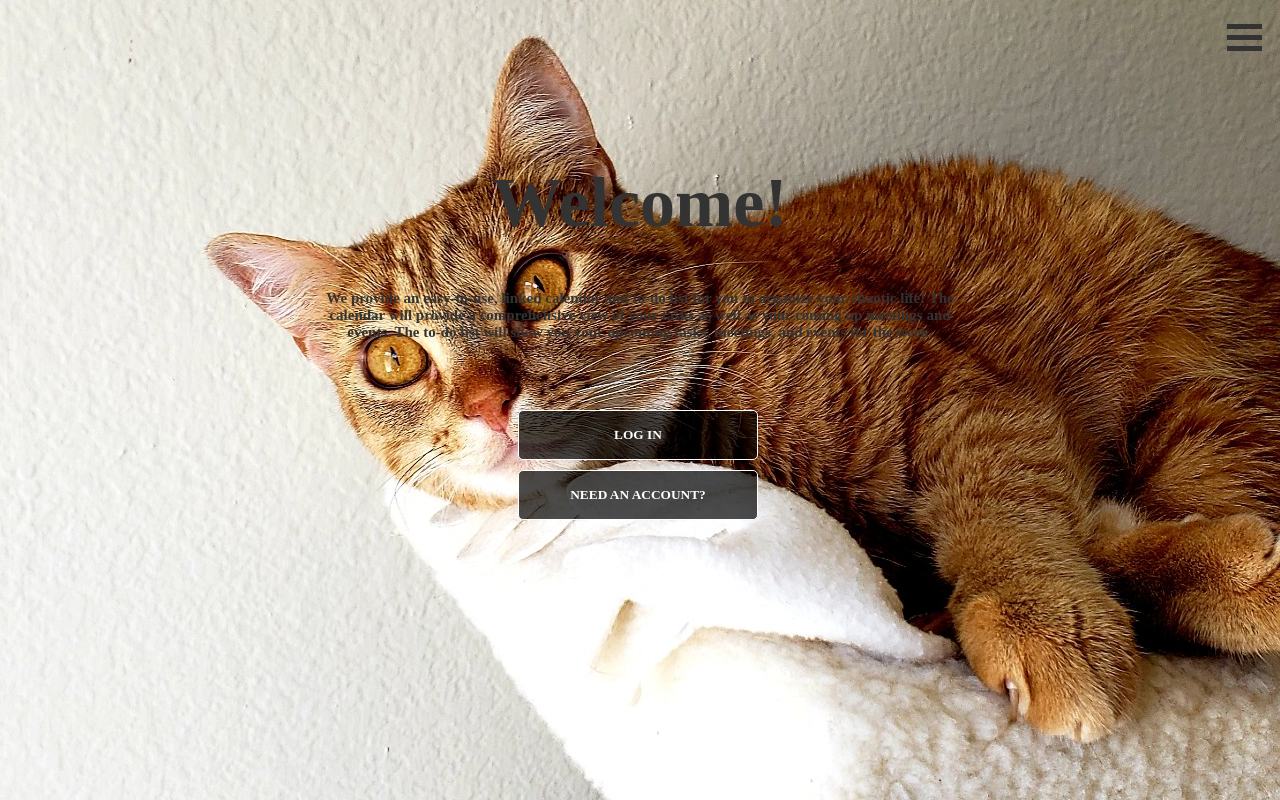
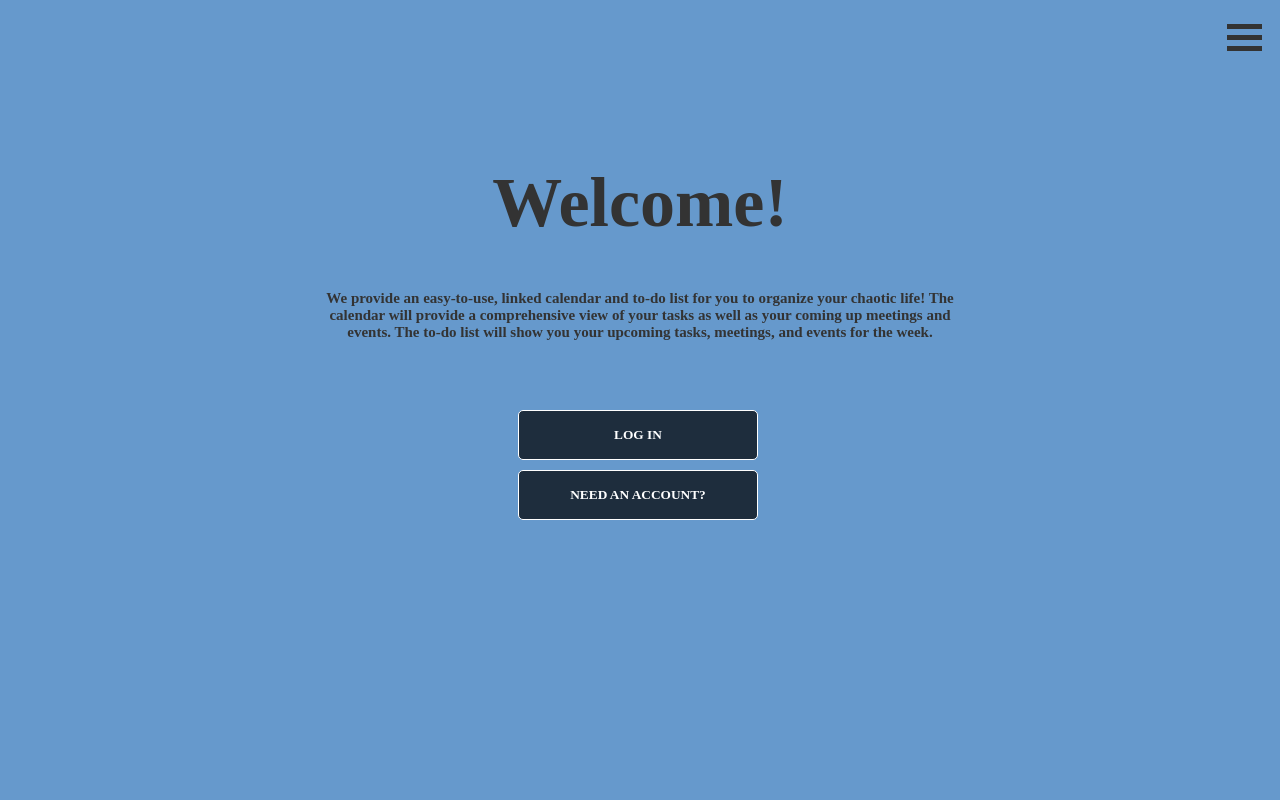
Before and after one commit to jorgerivero3/project-3, a Flask app: page /about in a window 1280 px wide. Run offline with Flask 2, Linux system fonts and the light colour scheme; parts of the project's set-up code (start-up, migrations or seed data) failed here and were passed over; some web fonts are replaced.

Commit message:
Changed color of background

```diff
--- a/Application/routes.py
+++ b/Application/routes.py
@@ -11,6 +11,8 @@ import random
 
 @application.route('/')
 def home():
+	if current_user.is_authenticated:
+		return redirect(url_for('ToDoList'))
 	return render_template('/home.html', title='Home')
 
 @application.route('/about')
--- a/Application/static/style.css
+++ b/Application/static/style.css
@@ -49,7 +49,7 @@ span {
 }
 
 body {
-  background-image: url(temp.jpg);
+  background-color: #6699cc;
   background-position: center;
   height: 600px;
 }
```
Also changed, not shown: Application/app.db.
